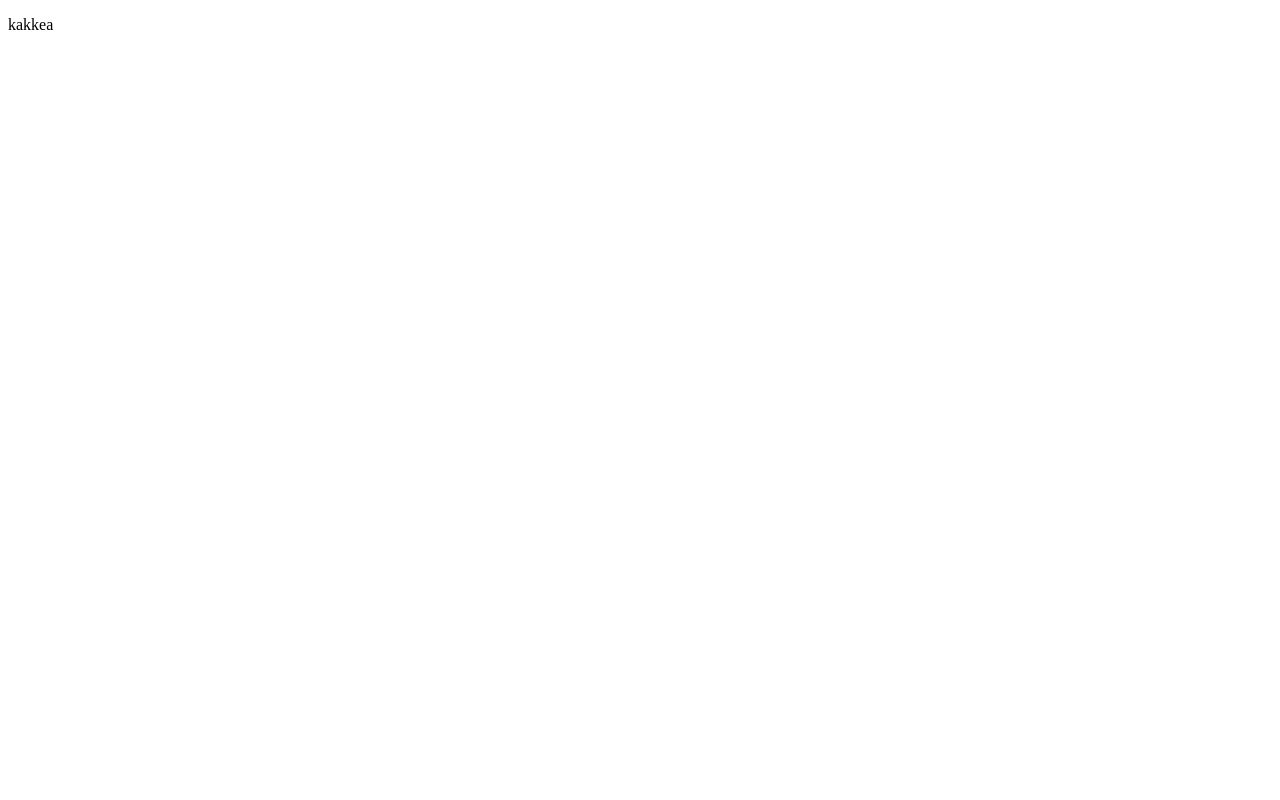
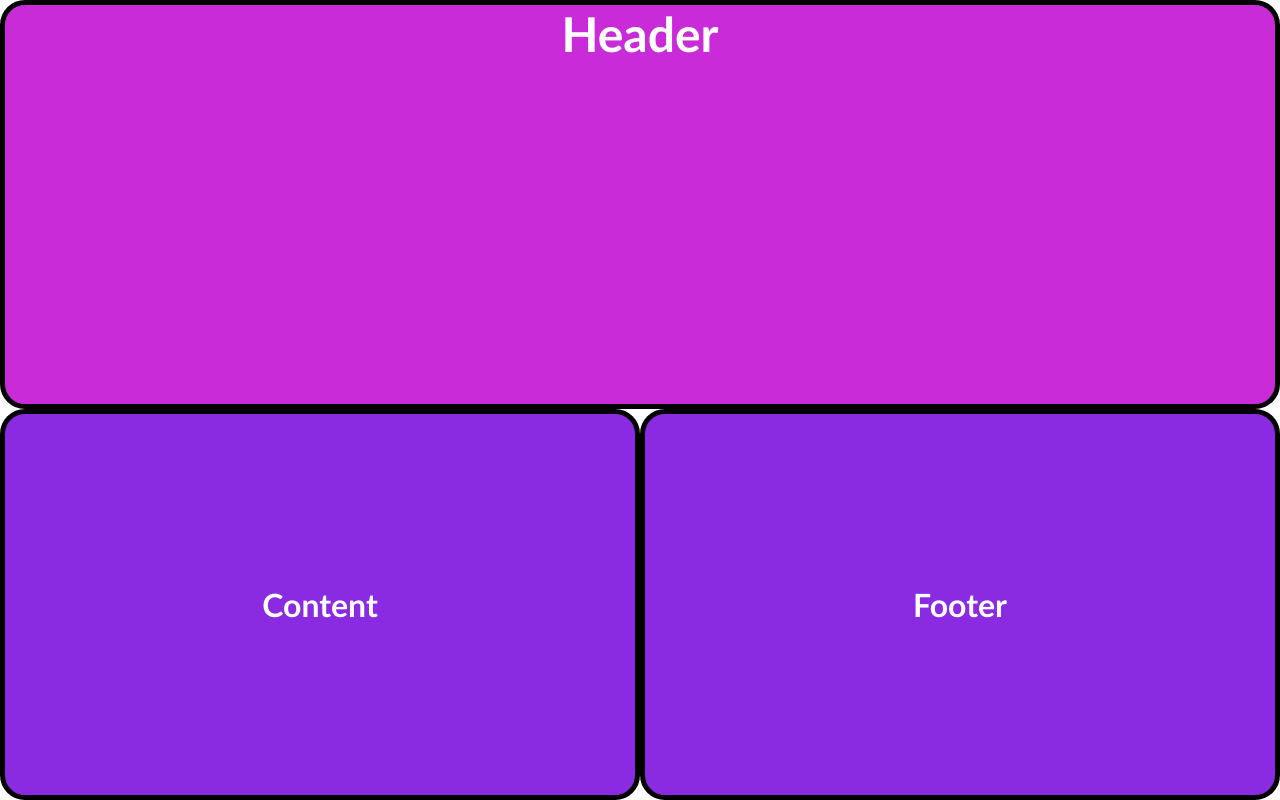
Before and after one commit to Samuhujanen/UI-tekniikat-samu-hujanen, a plain HTML site: page mostly-fluid/index.html in a window 1280 px wide. Drawn offline with Linux system fonts and the light colour scheme.

Commit message:
mostly fluid tehty

```diff
--- /dev/null
+++ b/mostly-fluid/index.css
@@ -0,0 +1,68 @@
+* {
+    padding: 0;
+    margin: 0;
+    font-size: 16px;
+}
+
+body {
+    width: 100vw;
+    height: 100vh;
+    overflow: hidden;
+    background-color: white;
+}
+
+.container {
+    display: grid;
+    grid-template-columns: 1fr 1fr;
+    grid-template-areas: "header header" "content footer";
+    width: 100%;
+    height: 100%;
+
+}
+
+@media only screen and (max-width: 500px) {
+    .container {
+        grid-template-columns: 1fr;
+        grid-template-areas: "header" "content" "footer";
+    }
+
+}
+
+.header {
+    grid-area: header;
+    background-color: rgb(202, 43, 216);
+    text-align: center;
+}
+
+.content {
+    grid-area: content;
+    background-color: blueviolet;
+    display: flex;
+    justify-content: center;
+    align-items: center;
+}
+
+.footer {
+    grid-area: footer;
+    background-color: blueviolet;
+    display: flex;
+    justify-content: center;
+    align-items: center;
+}
+
+h1 {
+    font-size: 3rem;
+    font-family: 'Trebuchet MS', 'Lucida Sans Unicode', 'Lucida Grande', 'Lucida Sans', Arial, sans-serif;
+    color: white;
+}
+
+h2 {
+    font-size: 2rem;
+    color: white;
+    font-family: 'Trebuchet MS', 'Lucida Sans Unicode', 'Lucida Grande', 'Lucida Sans', Arial, sans-serif;
+}
+
+.box {
+    border-radius: 25px;
+    border: 5px solid black;
+}
--- a/mostly-fluid/index.html
+++ b/mostly-fluid/index.html
@@ -4,9 +4,20 @@
     <meta charset="UTF-8">
     <meta http-equiv="X-UA-Compatible" content="IE=edge">
     <meta name="viewport" content="width=device-width, initial-scale=1.0">
+    <link rel="stylesheet" href="index.css">
     <title>Document</title>
 </head>
 <body>
-    <p>kakkea</p>
+    <div class="container">
+        <div class="header box">
+            <h1>Header</h1>
+        </div>
+        <div class="content box">
+            <h2>Content</h2>
+        </div>
+        <div class="footer box">
+            <h2>Footer</h2>
+        </div>
+    </div>
 </body>
 </html>
```
